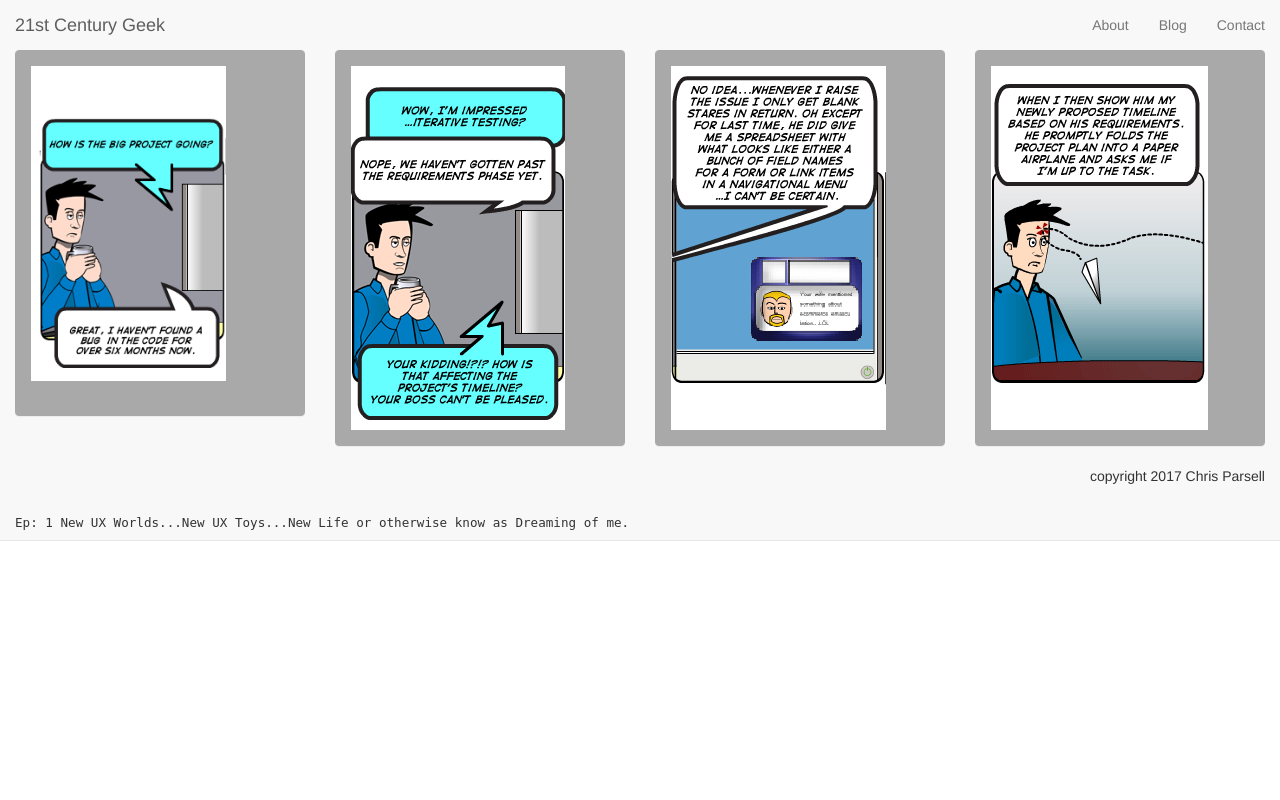
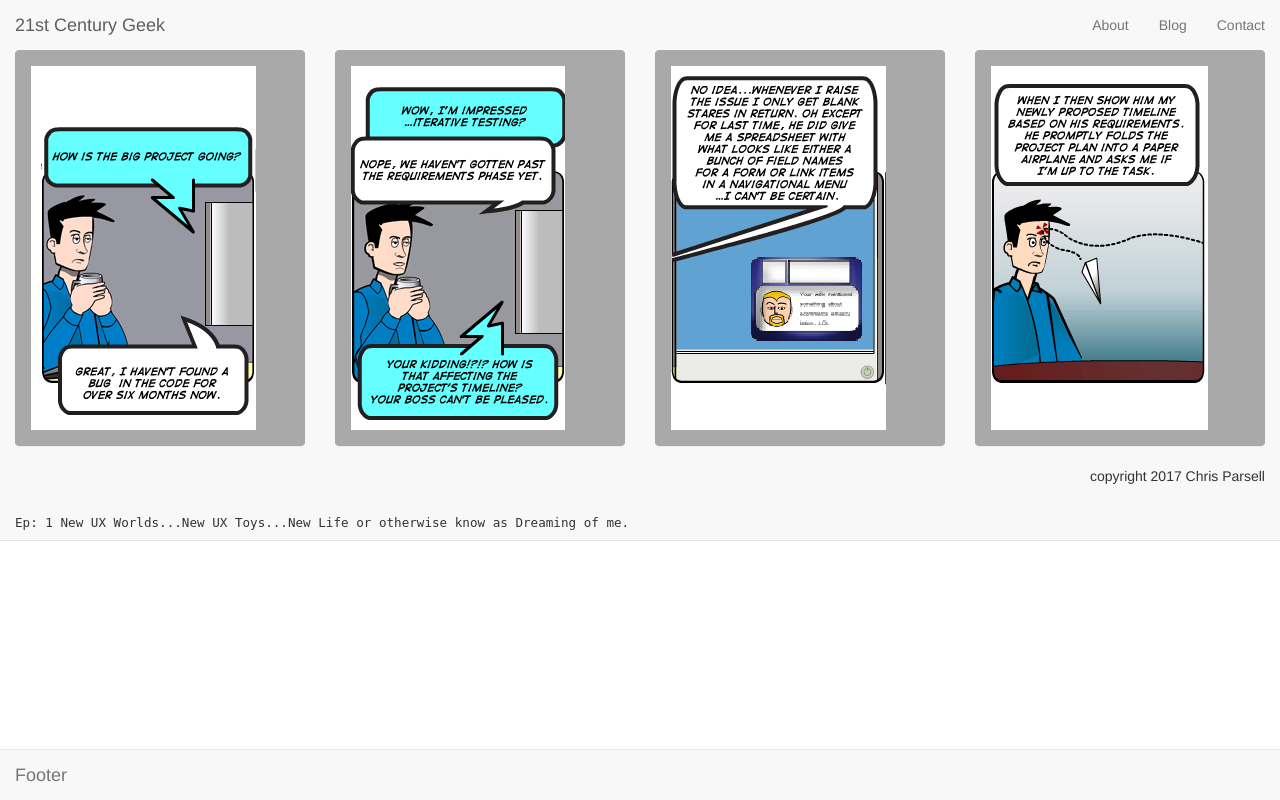
Before and after one commit to maxfractal/21cgeek, a PHP site: page /comic2.html in a window 1280 px wide. Run offline with PHP 8.4, Linux system fonts and the light colour scheme.

Commit message:
Re-org of scss

```diff
--- a/comic2.html
+++ b/comic2.html
@@ -98,6 +98,12 @@
 </div>
 </div>
 
+<div class="navbar navbar-default navbar-fixed-bottom">
+  		<div class="container-fluid">
+  			<div class="navbar-brand">Footer</div>
+  		</div>
+</div>
+
 <script src="js/jquery.js"></script>
 <script src="js/bootstrap.js"></script>
 <script src="js/tether.js"></script>
--- a/css/21cgeek.css
+++ b/css/21cgeek.css
@@ -1,8 +1,8 @@
 .pod1 {
   /* background: url(../podscape/comics/2008-08-05/2008-08-05_sliced_all_01.gif);*/
   display: block;
-  height: 364px;
-  width: 225px;
+  /*height:364px;
+  width:225px; */
   background-position: center;
   background-repeat: no-repeat; }
 
@@ -13,7 +13,11 @@
 .card {
   /* max-width:235px; */ }
 
+/* ------------ Base App Colors ----------------------*/
 /*------------ 21cGeek ------------ */
+body {
+  background-color: #yellow; }
+
 .podcard {
   border: solid #A9A9A9 .5px;
   background-color: #A9A9A9;
--- a/scss/21cgeek.scss
+++ b/scss/21cgeek.scss
@@ -1,22 +1,14 @@
 @import 'comic';
 @import 'cards';
+@import 'color';
+@import 'base';
 
 /*------------ 21cGeek ------------ */
-body {
-
-}
 
 
 
 
-.podcard {
-	border: solid #A9A9A9 .5px;
-	background-color: #A9A9A9;
-	color: white;
-	/* max-height: 364px;
-	min-width: 230px;
-	max-width: 235px; */
-}
+
 
 
 /* ----------- iPhone 6+ ----------- */
--- a/scss/_cards.scss
+++ b/scss/_cards.scss
@@ -1,3 +1,13 @@
 .card {
 	/* max-width:235px; */
 }
+
+/* moved this to cards to clean up 21cgeek scss */
+.podcard {
+  border: solid #A9A9A9 .5px;
+  background-color: #A9A9A9;
+  color: white;
+  /* max-height: 364px;
+  min-width: 230px;
+  max-width: 235px; */
+}
--- /dev/null
+++ b/scss/_color.scss
@@ -0,0 +1,3 @@
+
+/* ------------ Base App Colors ----------------------*/
+$yellow: #yellow;
--- a/scss/_comic.scss
+++ b/scss/_comic.scss
@@ -2,8 +2,8 @@
 .pod1 {
 	/* background: url(../podscape/comics/2008-08-05/2008-08-05_sliced_all_01.gif);*/
 	display:block;
-	height:364px;
-	width:225px;
+	/*height:364px;
+	width:225px; */
 	background-position:center;
 	background-repeat:no-repeat;
 }
--- /dev/null
+++ b/scss/base.scss
@@ -0,0 +1,4 @@
+body {
+  background-color: $yellow;
+
+}
```
Also changed, not shown: 2 other files.
